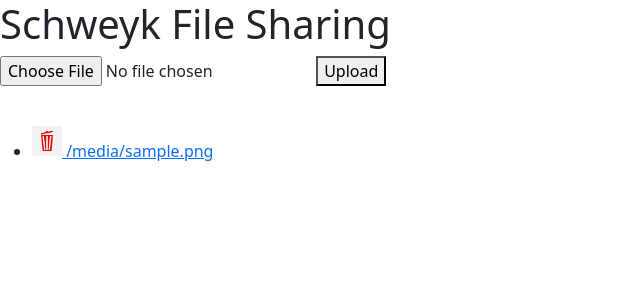
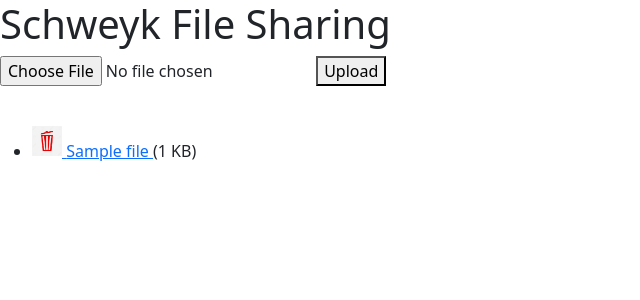
Before and after one commit to ZSchweyk/LocalFileSharing, a Flask app: template templates/index.html in a window 1280 px wide. Shown: the top 300 px of the page, without its empty margins (0-640 px from the left). Run offline with Flask 2, Linux system fonts and the light colour scheme; the template is opened without the code that fills it: most values are stand-ins (such as "Sample title", 1, 10 or a date in 2020).

Commit message:
created a file object and revealed to the user each file's size in kb

```diff
--- a/server.py
+++ b/server.py
@@ -11,6 +11,13 @@
 app.config["UPLOAD_FOLDER"] = "/home/pi/FileUploads/"
 app.config['UPLOAD_EXTENSIONS'] = (".jpg", ".txt", ".png", ".pdf", ".docx", ".jpeg", ".mscz", ".xlsx", ".qdf")
 app.config['SECRET_KEY'] = "my super secret key that no one is supposed to know"
+
+
+class File:
+    def __init__(self, name, size):
+        self.name = name
+        self.size = size
+
 
 def has_valid_extension(filename):
     file_ext = os.path.splitext(filename)[1]
@@ -34,7 +41,7 @@
         filename = join(app.config["UPLOAD_FOLDER"], child)
         if isfile(filename):
             if has_valid_extension(filename):
-                all_files.append(child)
+                all_files.append(File(child, round(os.path.getsize(filename) / 1000, 1)))
 
     return render_template('index.html', all_files=all_files)
 
--- a/templates/index.html
+++ b/templates/index.html
@@ -24,13 +24,16 @@
       {% for file in all_files %}
         <li>
 
-            <a href="{{ url_for('delete', filename=file) }}">
+            <a href="{{ url_for('delete', filename=file.name) }}">
                 <img class="mb-4" src="{{ url_for('static', filename='images/trash_can.jpg') }}" width="30" height="30" alt="delete">
             </a>
 
-          <a href="{{ url_for('download', file=file) }}">
-              {{ file }}
+          <a href="{{ url_for('download', file=file.name) }}">
+              {{ file.name }}
           </a>
+
+          ({{ file.size }} KB)
+
         </li>
       {% endfor %}
     </ul>
```
